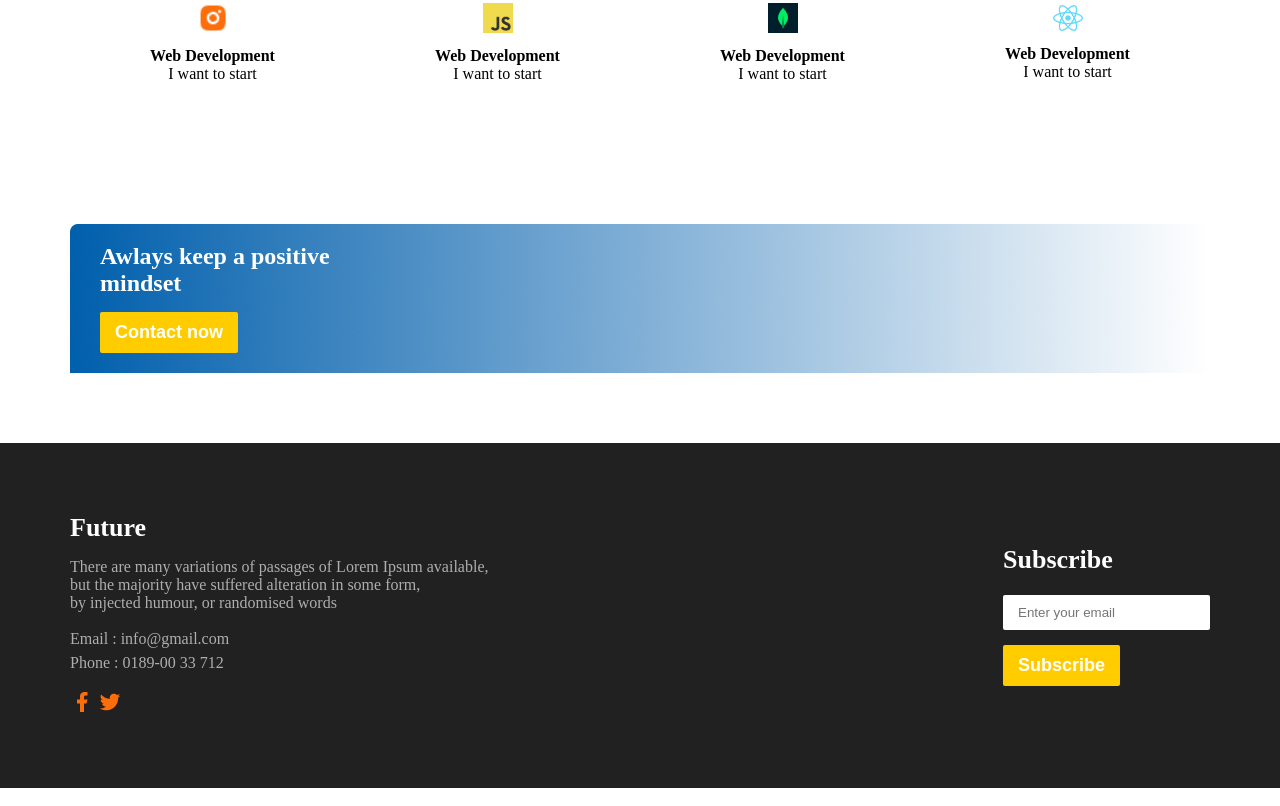
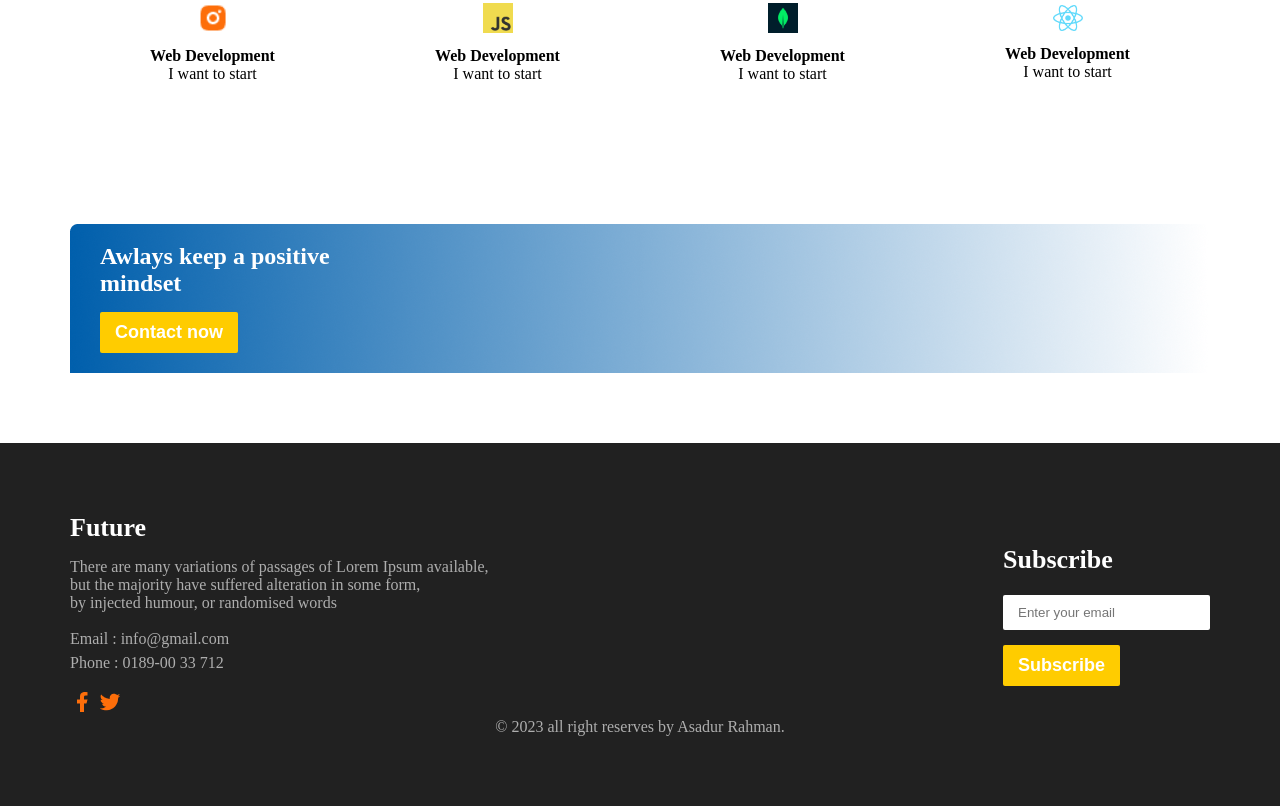
Before and after one commit to helal9380/portfolio-one, a plain HTML site: page index.html in a window 1280 px wide. Shown: the part 1612-2418 px from the top of the page. Drawn offline with Linux system fonts and the light colour scheme.

Commit message:
copy right code

```diff
--- a/index.html
+++ b/index.html
@@ -91,6 +91,9 @@
                     <button class="btn">Subscribe</button>
                 </div>
             </div>
+            <div class="copy-right">
+                <p>&copy; 2023 all right reserves by Asadur Rahman.</p>
+            </div>
         </section>
     </footer>
 </body>
--- a/style/style.css
+++ b/style/style.css
@@ -133,3 +133,8 @@ footer {
 .social-icons {
     margin-top: 15px;
 }
+/* copy right style */
+.copy-right {
+    text-align: center;
+    color: #aeaeae;
+}
```
